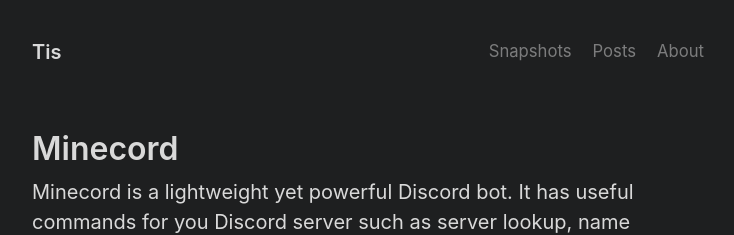
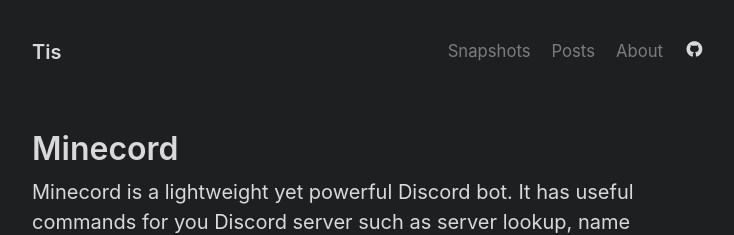
Before and after one commit to Tisawesomeness/tisawesomeness.github.io, a Jekyll site: the page built from index.html, in a window 1280 px wide. Shown: the top 235 px of the page, without its empty margins (272-1006 px from the left). Built offline with Jekyll 4.4.1, drawn with Linux system fonts in a browser that asks for light colours; the list of posts is cut into pages by our own code.

Commit message:
Add GitHub icon

```diff
--- a/_config.yml
+++ b/_config.yml
@@ -33,6 +33,7 @@
   name: Tis_awesomeness
   url: https://github.com/Tisawesomeness
 #  email: markdotto@gmail.com
+  github: Tisawesomeness
 
 # Custom vars
 version: 3.0.0
--- a/_includes/head.html
+++ b/_includes/head.html
@@ -11,6 +11,7 @@
   </title>
 
   <link rel="stylesheet" href="{{ 'styles.css' | relative_url }}">
+  <link rel="stylesheet" href="https://maxst.icons8.com/vue-static/landings/line-awesome/line-awesome/1.3.0/css/line-awesome.min.css">
   <link rel="apple-touch-icon-precomposed" sizes="144x144" href="{{ '/assets/apple-touch-icon-precomposed.png' | relative_url }}">
   <link rel="shortcut icon" href="{{ '/assets/favicon.ico' | relative_url }}">
   <link rel="alternate" type="application/atom+xml" title="{{ site.title }}" href="{{ 'atom.xml' | relative_url }}">
--- a/_layouts/default.html
+++ b/_layouts/default.html
@@ -12,6 +12,7 @@
             {% for nav in site.nav %}
             <small><a href="{{ nav.url }}">{{ nav.title }}</a></small>
             {% endfor %}
+            <a href="https://github.com/{{ site.author.github }}"><i class="lab la-github"></i></a>
           </nav>
         </h3>
       </header>
```
